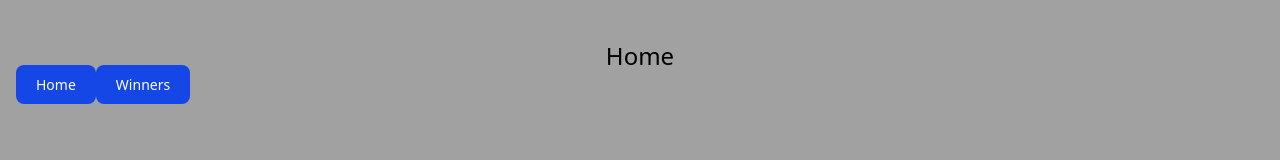
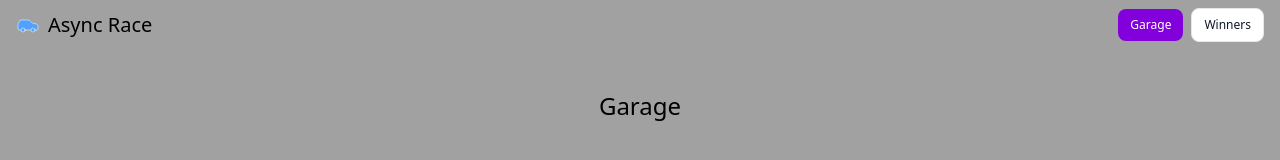
Before and after one commit to sezardino/rs-async-race, a website built with Vite: page index.html in a window 1280 px wide. Built offline with nearby package versions, Linux system fonts and the light colour scheme.

Commit message:
feat: add garage page

```diff
--- a/index.html
+++ b/index.html
@@ -4,9 +4,12 @@
     <meta charset="UTF-8" />
     <link rel="icon" type="image/svg+xml" href="/vite.svg" />
     <meta name="viewport" content="width=device-width, initial-scale=1.0" />
-    <title>decision-making-tool</title>
+    <title>async-race</title>
   </head>
-  <body id="app" class="bg-neutral-400 dark:bg-gray-900">
+  <body
+    id="app"
+    class="bg-neutral-400 dark:bg-gray-900 text-black dark:text-white"
+  >
     <script type="module" src="/src/main.ts"></script>
   </body>
 </html>
--- a/src/components/abstract.ts
+++ b/src/components/abstract.ts
@@ -2,20 +2,20 @@ import type { ClassValue } from 'clsx';
 import { cn } from '../utils/cn';
 
 export type ComponentConfig = {
-  tag?: string;
+  tag?: keyof HTMLElementTagNameMap;
   classNames?: ClassValue[];
   textContent?: string;
   attributes?: Record<string, string>;
 };
 
-export class Component<T extends HTMLElement = HTMLDivElement> {
+export class Component<T extends HTMLElement = HTMLElement> {
   public element: T;
 
-  constructor(config: ComponentConfig) {
-    this.element = document.createElement(config.tag || 'div') as T;
-    if (config.classNames?.length) this.setClasses(config.classNames);
-    if (config.textContent) this.setText(config.textContent);
-    if (config.attributes)
+  constructor(config?: ComponentConfig) {
+    this.element = document.createElement(config?.tag || 'div') as T;
+    if (config?.classNames?.length) this.setClasses(config.classNames);
+    if (config?.textContent) this.setText(config.textContent);
+    if (config?.attributes)
       Object.entries(config.attributes).forEach(([key, value]) =>
         this.setAttribute(key, value)
       );
--- /dev/null
+++ b/src/components/base.ts
@@ -0,0 +1,11 @@
+import type { ComponentConfig } from './abstract';
+import { Component } from './abstract';
+
+type BaseConfig = Pick<
+  ComponentConfig,
+  'attributes' | 'classNames' | 'textContent'
+>;
+
+export const div = (config?: BaseConfig): Component => new Component(config);
+export const span = (config?: BaseConfig): Component =>
+  new Component<HTMLSpanElement>({ ...config, tag: 'span' });
--- a/src/components/ui/button/index.ts
+++ b/src/components/ui/button/index.ts
@@ -18,6 +18,8 @@ type AbstractButtonConfig = Pick<
 };
 
 class AbstractButton extends Component {
+  private color: ButtonColor;
+
   constructor(config: AbstractButtonConfig) {
     const {
       tag,
@@ -39,6 +41,18 @@ class AbstractButton extends Component {
       textContent,
       attributes,
     });
+
+    this.color = color;
+  }
+
+  public changeColor(color: ButtonColor): void {
+    const currentClassNames = BUTTON_STYLES[this.color].split(' ');
+
+    currentClassNames.forEach((className) => {
+      if (className) this.element.classList.remove(className);
+    });
+
+    this.addClasses(BUTTON_STYLES[color]);
   }
 }
 
@@ -61,12 +75,15 @@ type ButtonLinkConfig = Omit<AbstractButtonConfig, 'tag' | 'type'> & {
 };
 
 export class ButtonLink extends AbstractButton {
+  public href: string;
+
   constructor({ href, ...config }: ButtonLinkConfig) {
     super({
       tag: 'a',
       ...config,
     });
 
+    this.href = href;
     this.setAttribute('href', href);
   }
 }
--- a/src/const/router.ts
+++ b/src/const/router.ts
@@ -1,5 +1,5 @@
 export const ApplicationUrls = Object.freeze({
-  home: '/',
+  garage: '/',
   winners: '/winners',
 });
 
--- /dev/null
+++ b/src/layouts/abstract.ts
@@ -0,0 +1,23 @@
+import type { Component } from '../components/abstract';
+import { div } from '../components/base';
+import type { Page } from '../pages/abstract';
+import type { Router } from '../router';
+
+export type LayoutConfig = {
+  router: Router;
+};
+
+export class Layout {
+  public root: Component;
+  public router: Router;
+
+  constructor(config: LayoutConfig) {
+    this.root = div();
+    this.router = config.router;
+  }
+
+  public render(page: Page): void {
+    console.log(page);
+    throw new Error('Method should be implemented');
+  }
+}
--- /dev/null
+++ b/src/layouts/default.ts
@@ -0,0 +1,110 @@
+import { Component } from '../components/abstract';
+import { ApplicationUrls } from '../const/router';
+import type { Page } from '../pages/abstract';
+import type { LayoutConfig } from './abstract';
+import { Layout } from './abstract';
+
+import Logo from '../assets/car.svg?raw';
+import { span } from '../components/base';
+import { ButtonLink } from '../components/ui/button';
+import type { ButtonColor } from '../components/ui/button/button.types';
+
+const NAVIGATION_LINKS = [
+  { label: 'Garage', href: ApplicationUrls.garage },
+  { label: 'Winners', href: ApplicationUrls.winners },
+];
+
+const NAVIGATION_LINK_DEFAULT_COLOR: ButtonColor = 'alt';
+const NAVIGATION_LINK_ACTIVE_COLOR: ButtonColor = 'purple';
+
+export class DefaultLayout extends Layout {
+  private navigationLinks: ButtonLink[] = [];
+
+  constructor(config: LayoutConfig) {
+    super(config);
+
+    config.router.currentPath.subscribe((pathname) =>
+      this.setActiveNavigation(pathname)
+    );
+  }
+
+  public render(page: Page): void {
+    const header = new Component({
+      tag: 'header',
+      classNames: [
+        'container mx-auto px-4 py-2 flex items-center justify-between',
+      ],
+    });
+
+    const logo = this.getLogo();
+    const navigation = this.getNavigation();
+
+    header.append(logo.element, navigation);
+
+    this.root.append(header, page.root.element);
+    this.setActiveNavigation(this.router.currentPath.get());
+  }
+
+  public setActiveNavigation(pathname: ApplicationUrls): void {
+    this.navigationLinks.forEach((link) =>
+      link.changeColor(
+        link.href === pathname
+          ? NAVIGATION_LINK_ACTIVE_COLOR
+          : NAVIGATION_LINK_DEFAULT_COLOR
+      )
+    );
+  }
+
+  private getLogo(): Component {
+    const link = new Component<HTMLLinkElement>({
+      tag: 'a',
+      classNames: [
+        'text-blue-400 hover:text-blue-900 transition-colors flex items-center gap-2',
+      ],
+      attributes: { href: ApplicationUrls.garage },
+    });
+
+    const svgWrapper = span({ classNames: ['[&>svg]:size-14'] });
+    svgWrapper.element.innerHTML = Logo;
+
+    const text = span({
+      textContent: 'Async Race',
+      classNames: ['text-xl text-black dark:text-white'],
+    });
+
+    link.append(svgWrapper, text);
+
+    return link;
+  }
+
+  private getNavigation(): Component {
+    const nav = new Component({ tag: 'nav' });
+    const list = new Component({
+      tag: 'ul',
+      classNames: ['flex items-center flex-wrap gap-2'],
+    });
+
+    nav.append(list);
+
+    NAVIGATION_LINKS.forEach(({ label, href }) =>
+      this.createNavigationLink(label, href).appendTo(list)
+    );
+
+    return nav;
+  }
+
+  private createNavigationLink(
+    label: string,
+    href: ApplicationUrls
+  ): ButtonLink {
+    const link = new ButtonLink({
+      href,
+      color: NAVIGATION_LINK_DEFAULT_COLOR,
+      size: 'xs',
+      textContent: label,
+    });
+
+    this.navigationLinks.push(link);
+    return link;
+  }
+}
--- a/src/main.ts
+++ b/src/main.ts
@@ -1,7 +1,8 @@
 import './styles/index.css';
 
 import { ApplicationUrls } from './const/router';
-import { HomePage } from './pages/home';
+import { DefaultLayout } from './layouts/default';
+import { GaragePage } from './pages/garage';
 import { NotFoundPage } from './pages/not-found';
 import { WinnersPage } from './pages/winners';
 import { Router } from './router';
@@ -11,8 +12,9 @@ const rootElement = document.getElementById('app') as HTMLElement;
 new Router({
   root: rootElement,
   routes: {
-    [ApplicationUrls.home]: HomePage,
-    [ApplicationUrls.winners]: WinnersPage,
+    [ApplicationUrls.garage]: { page: GaragePage },
+    [ApplicationUrls.winners]: { page: WinnersPage },
   },
   notFoundRoute: NotFoundPage,
+  defaultLayout: DefaultLayout,
 });
--- a/src/pages/abstract.ts
+++ b/src/pages/abstract.ts
@@ -1,5 +1,5 @@
 import { Component } from '../components/abstract';
-import type Router from '../router';
+import type { Router } from '../router';
 
 type PageConfig = {
   router: Router;
--- /dev/null
+++ b/src/pages/garage.ts
@@ -0,0 +1,16 @@
+import { Component } from '../components/abstract';
+import { Page } from './abstract';
+
+export class GaragePage extends Page {
+  public render(): void {
+    this.root.addClasses('py-10');
+
+    const titleComponent = new Component({
+      tag: 'h1',
+      textContent: 'Garage',
+      classNames: ['text-2xl text-center text-black dark:text-white'],
+    });
+
+    this.root.append(titleComponent);
+  }
+}
--- a/src/pages/home.ts
+++ /dev/null
@@ -1,31 +0,0 @@
-import { Component } from '../components/abstract';
-import { ButtonLink } from '../components/ui/button';
-import { ApplicationUrls } from '../const/router';
-import { Page } from './abstract';
-
-export class HomePage extends Page {
-  public render(): void {
-    this.root.addClasses('py-10');
-
-    const titleComponent = new Component({
-      tag: 'h1',
-      textContent: 'Home',
-      classNames: ['text-2xl text-center text-black dark:text-white'],
-    });
-
-    const homeLink = new ButtonLink({
-      href: ApplicationUrls.home,
-      textContent: 'Home',
-    });
-    const winnersLink = new ButtonLink({
-      href: ApplicationUrls.winners,
-      textContent: 'Winners',
-    });
-
-    const linksWrapper = new Component({});
-
-    linksWrapper.append(homeLink, winnersLink);
-
-    this.root.append(titleComponent, linksWrapper);
-  }
-}
--- a/src/pages/winners.ts
+++ b/src/pages/winners.ts
@@ -14,7 +14,7 @@ export class WinnersPage extends Page {
     });
 
     const homeLink = new ButtonLink({
-      href: ApplicationUrls.home,
+      href: ApplicationUrls.garage,
       textContent: 'Home',
     });
     const winnersLink = new ButtonLink({
--- a/src/router/index.ts
+++ b/src/router/index.ts
@@ -1,11 +1,18 @@
 import type { ApplicationUrls } from '../const/router';
+import type { Layout } from '../layouts/abstract';
 import type { Page } from '../pages/abstract';
 import { Signal } from '../utils/signal';
 
+type Routes = Record<
+  ApplicationUrls,
+  { page: typeof Page; layout?: typeof Layout }
+>;
+
 type RouterConfig = {
   root: HTMLElement;
-  routes: Record<ApplicationUrls, typeof Page>;
+  routes: Routes;
   notFoundRoute: typeof Page;
+  defaultLayout?: typeof Layout;
 };
 
 export class Router {
@@ -15,15 +22,16 @@ export class Router {
     [(path): void => this.handleRoute(path)]
   );
 
-  private routes: Record<ApplicationUrls, typeof Page>;
+  private routes: Routes;
   private notFoundRoute: typeof Page;
-  private currentPage = new Signal<Page | null>(null, [
-    (page): void => this.renderNewPage(page),
-  ]);
+  private defaultLayout?: typeof Layout;
+  private currentPage = new Signal<Page | null>(null);
+  private currentLayout: Layout | null = null;
 
   constructor(config: RouterConfig) {
     this.routes = config.routes;
     this.notFoundRoute = config.notFoundRoute;
+    this.defaultLayout = config.defaultLayout;
     this.root = config.root;
 
     this.init();
@@ -39,9 +47,13 @@ export class Router {
       this.currentPath.set(window.location.pathname as ApplicationUrls)
     );
 
+    this.attachLinkClickHandler();
+    this.handleRoute(window.location.pathname as ApplicationUrls);
+  }
+
+  private attachLinkClickHandler(): void {
     document.addEventListener('click', (event) => {
       const target = event.target;
-
       if (!(target instanceof HTMLElement)) return;
 
       const link = target.closest('a');
@@ -50,21 +62,49 @@ export class Router {
         this.navigate(link.pathname as ApplicationUrls);
       }
     });
-
-    this.handleRoute(window.location.pathname as ApplicationUrls);
   }
 
   private handleRoute(path: ApplicationUrls): void {
-    const PageClass = this.routes[path] || this.notFoundRoute;
+    const routeConfig = this.routes[path];
+    if (!routeConfig) {
+      this.renderNotFoundPage();
+      return;
+    }
 
-    if (this.currentPage) this.currentPage.get()?.root.remove();
+    const PageClass = routeConfig.page;
+    const LayoutClass = routeConfig.layout || this.defaultLayout;
 
-    this.currentPage.set(new PageClass({ router: this }));
+    const pageInstance = new PageClass({ router: this });
+    this.renderNewPage(pageInstance, LayoutClass);
   }
 
-  private renderNewPage(page: Page | null): void {
-    if (!page) return;
+  private renderNotFoundPage(): void {
+    const NotFoundPage = new this.notFoundRoute({ router: this });
+    this.renderNewPage(NotFoundPage);
+  }
 
+  private renderNewPage(page: Page, LayoutClass?: typeof Layout): void {
+    if (this.currentPage.get() === page) return;
+    this.currentPage.set(page);
+
+    if (LayoutClass) {
+      this.renderWithLayout(page, LayoutClass);
+    } else {
+      this.renderWithoutLayout(page);
+    }
+  }
+
+  private renderWithLayout(page: Page, LayoutClass: typeof Layout): void {
+    this.currentLayout = new LayoutClass({ router: this });
+    this.root.innerHTML = '';
+    this.root.appendChild(this.currentLayout.root.element);
+    this.currentLayout.render(page);
+    page.render();
+  }
+
+  private renderWithoutLayout(page: Page): void {
+    this.currentLayout = null;
+    this.root.innerHTML = '';
     this.root.appendChild(page.root.element);
     page.render();
   }
```
